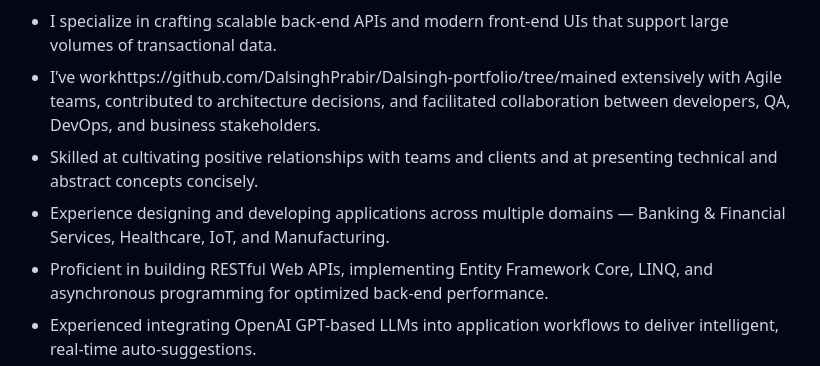
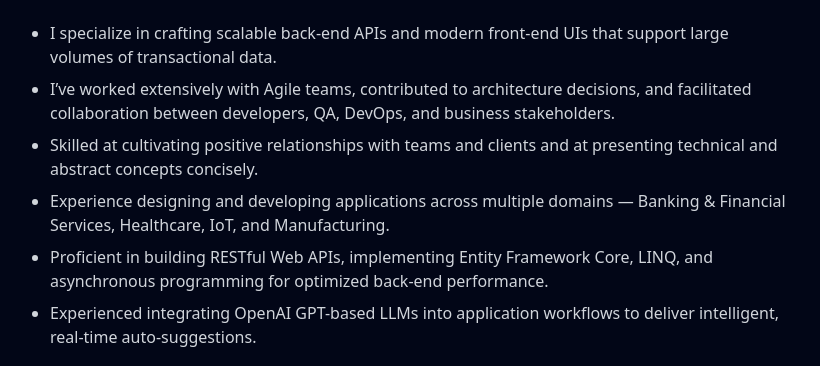
Before and after one commit to DalsinghPrabir/Dalsingh-portfolio, a plain HTML site: page index.html in a window 1280 px wide. Shown: the part 434-800 px from the top of the page, without its empty margins (230-1050 px from the left). Drawn offline with nearby package versions, Linux system fonts and the light colour scheme.

Commit message:
Update index.html

```diff
--- a/index.html
+++ b/index.html
@@ -46,7 +46,7 @@ Lead .NET Full Stack Developer with expertise in designing, developing, and depl
 <div class="max-w-3xl text-left text-gray-300 mt-6">
 <ul class="list-disc pl-6 space-y-2">
 <li>I specialize in crafting scalable back-end APIs and modern front-end UIs that support large volumes of transactional data.</li>
-<li>I’ve workhttps://github.com/DalsinghPrabir/Dalsingh-portfolio/tree/mained extensively with Agile teams, contributed to architecture decisions, and facilitated collaboration between developers, QA, DevOps, and business stakeholders.</li>
+<li>I’ve worked extensively with Agile teams, contributed to architecture decisions, and facilitated collaboration between developers, QA, DevOps, and business stakeholders.</li>
 <li>Skilled at cultivating positive relationships with teams and clients and at presenting technical and abstract concepts concisely.</li>
 <li>Experience designing and developing applications across multiple domains — Banking & Financial Services, Healthcare, IoT, and Manufacturing.</li>
 <li>Proficient in building RESTful Web APIs, implementing Entity Framework Core, LINQ, and asynchronous programming for optimized back-end performance.</li>
```
